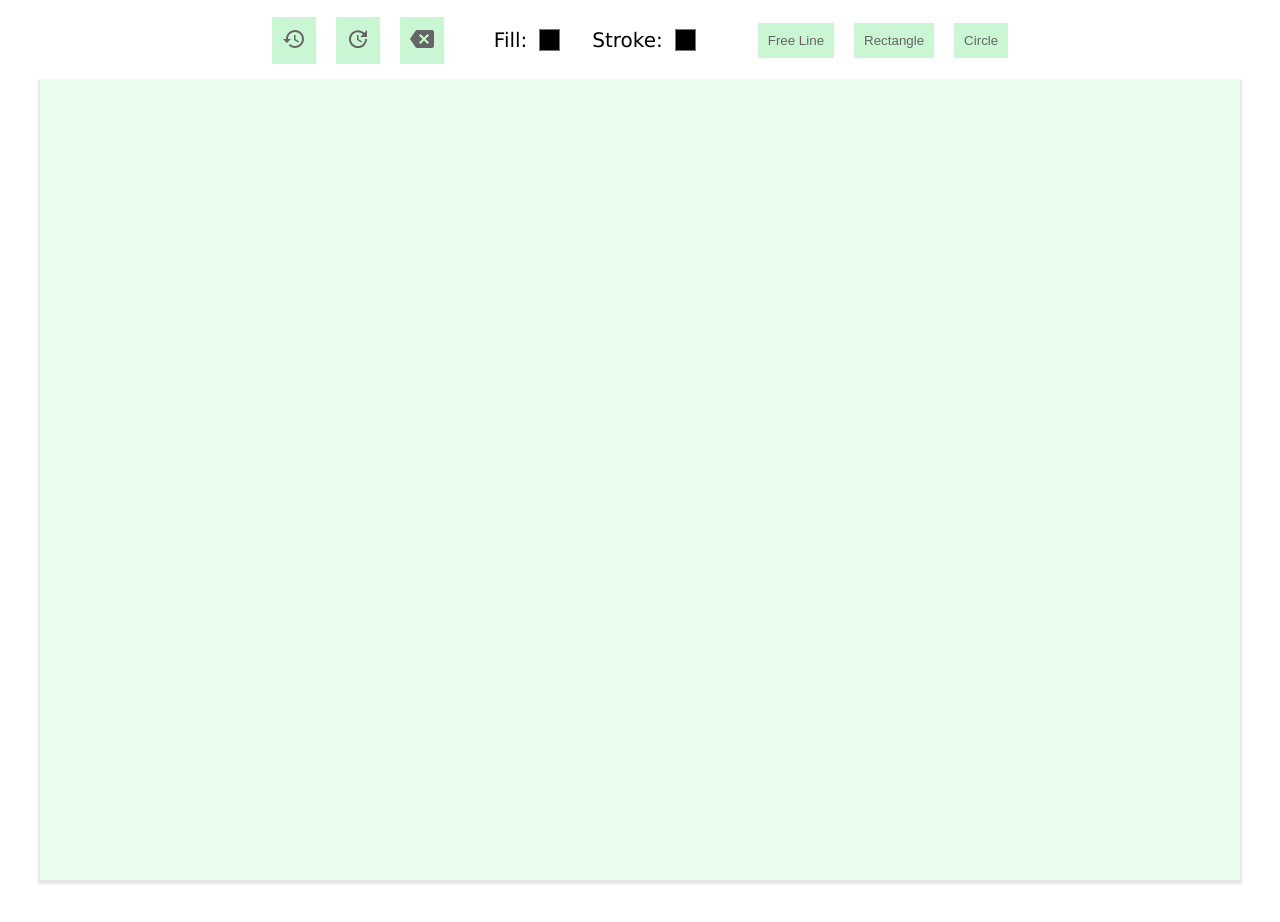
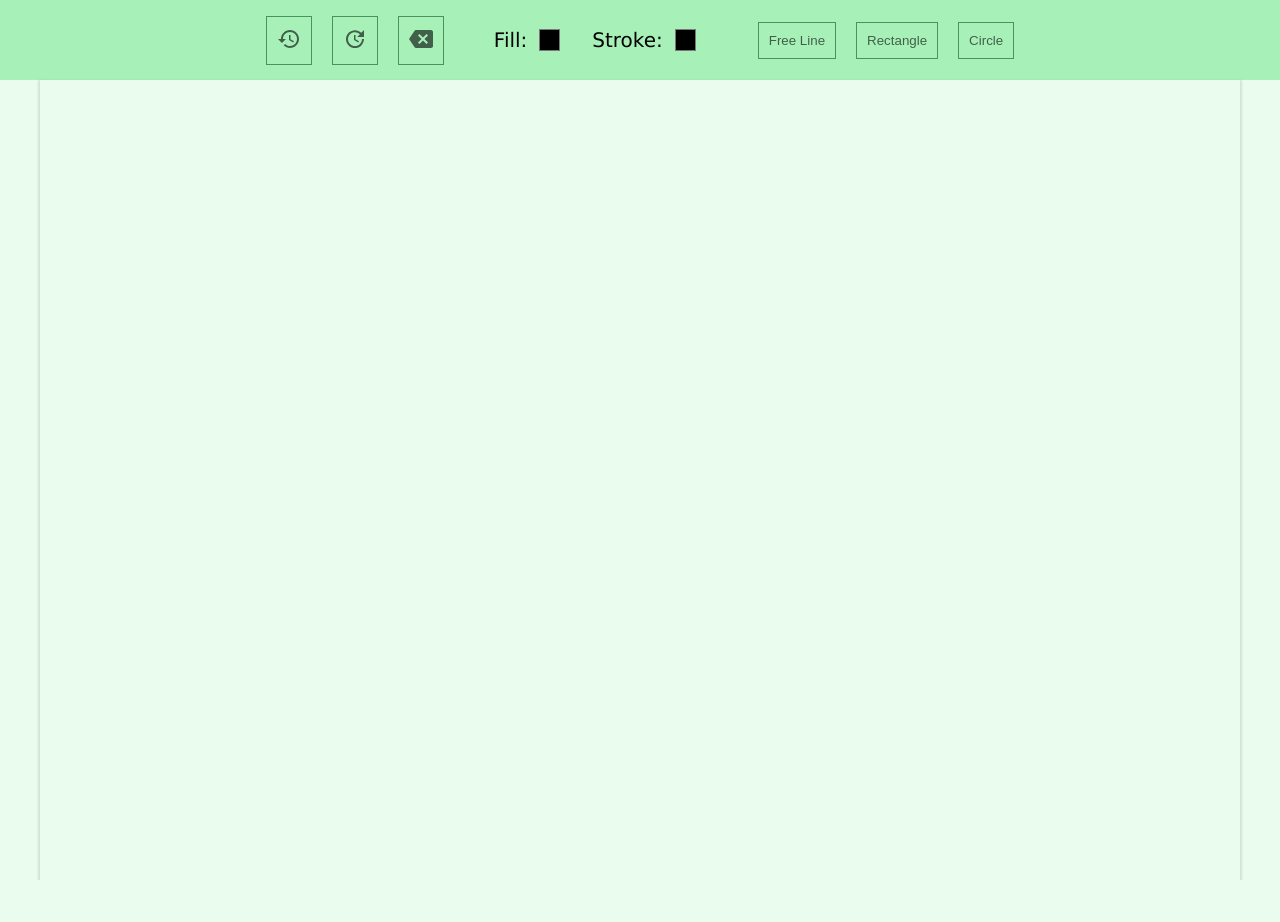
Before and after one commit to j-toscani/quicksketchcanvas, a website built with Vite: page index.html in a window 1280 px wide. After the commit the page ends 880 px from the top, so only its background shows below. Built offline with nearby package versions, Linux system fonts and the light colour scheme.

Commit message:
update style

```diff
--- a/src/style.css
+++ b/src/style.css
@@ -25,7 +25,11 @@ body {
   width: 100%;
   display: grid;
   grid-template-columns: 1fr;
-  grid-template-rows: 10vh 1fr 20vh;
+  grid-template-rows: 10vh 1fr;
+  background: var(--color-500);
+}
+header {
+  background: var(--color-400);
 }
 h1 {
   font-weight: 600;
@@ -91,6 +95,7 @@ input[type="color"] {
   cursor: pointer;
   padding: 0.5rem;
   background: var(--color-400);
+  border: 1px solid var(--color-100);
   opacity: 0.6;
 
   transition: all 0.2s ease-out;
@@ -119,6 +124,7 @@ button:active {
   display: flex;
   align-items: center;
   justify-content: center;
+  flex-wrap: wrap;
 }
 
 .drawables-list__item {
```
